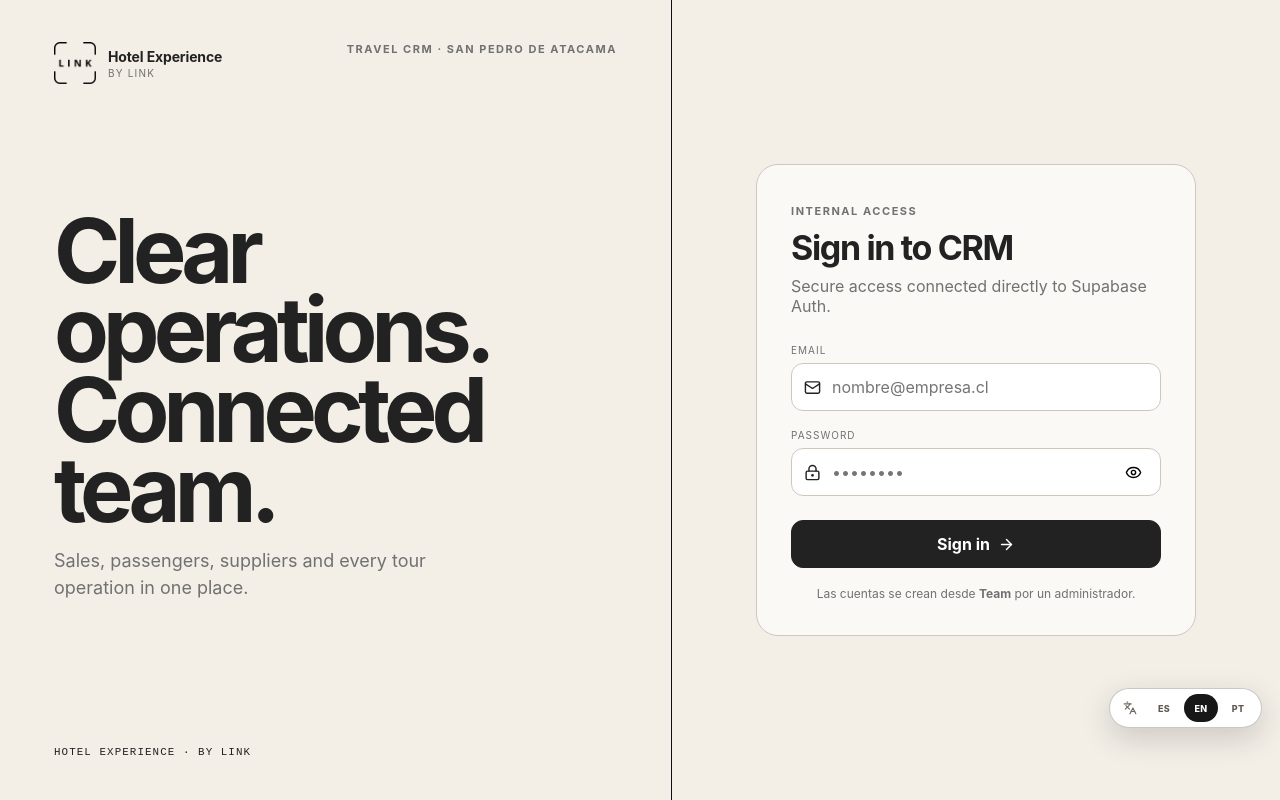
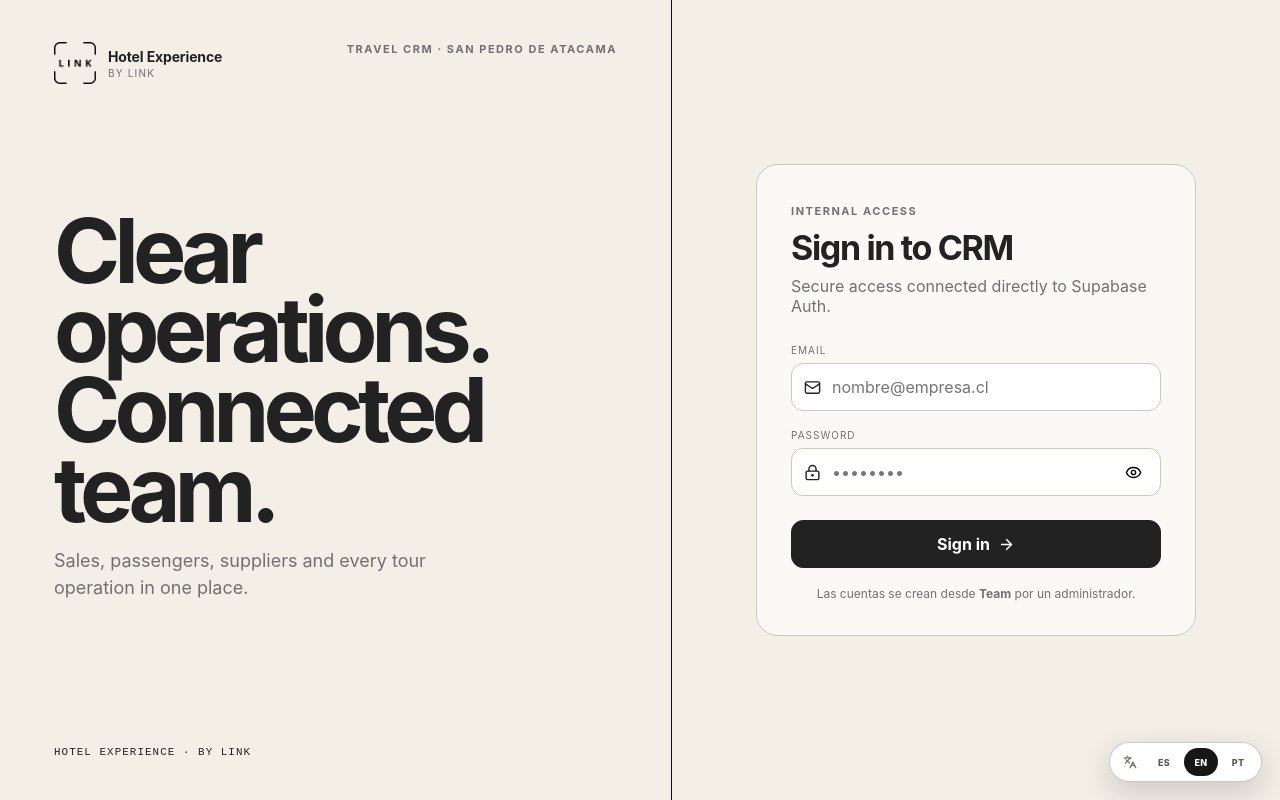
Before and after one commit to gonzalogaraymunoz-star/HOTEL-EXPERIENCE1, a React (Vite) app: page / in a window 1280 px wide. Built offline with nearby package versions, Linux system fonts and the light colour scheme; no server answers.

Commit message:
Place language switcher clear of floating actions

```diff
--- a/src/components/LanguageSwitcher.css
+++ b/src/components/LanguageSwitcher.css
@@ -1,7 +1,7 @@
-.he-language-switcher{position:fixed;right:18px;bottom:72px;z-index:260;display:flex;align-items:center;gap:3px;padding:5px 6px;border:1px solid rgba(32,29,25,.24);border-radius:999px;background:#fff;box-shadow:0 10px 30px rgba(32,29,25,.18);backdrop-filter:blur(10px)}
+.he-language-switcher{position:fixed;right:18px;bottom:18px;z-index:260;display:flex;align-items:center;gap:3px;padding:5px 6px;border:1px solid rgba(32,29,25,.24);border-radius:999px;background:#fff;box-shadow:0 10px 30px rgba(32,29,25,.18);backdrop-filter:blur(10px)}
 .he-language-icon{width:28px;height:28px;display:grid;place-items:center;color:#6f685f}
 .he-language-switcher button{border:0;background:transparent;border-radius:999px;min-width:34px;height:28px;padding:0 8px;font-size:9px;font-weight:850;letter-spacing:.04em;color:#5f5952;cursor:pointer;transition:background .18s ease,color .18s ease,transform .18s ease}
 .he-language-switcher button:hover{transform:translateY(-1px)}
 .he-language-switcher button.active{background:#171717;color:#fff}
-@media(max-width:720px){.he-language-switcher{right:10px;bottom:68px}.he-language-icon{display:none}.he-language-switcher button{min-width:31px;padding:0 6px}}
+@media(max-width:720px){.he-language-switcher{right:10px;bottom:12px}.he-language-icon{display:none}.he-language-switcher button{min-width:31px;padding:0 6px}}
 @media print{.he-language-switcher{display:none!important}}
```
